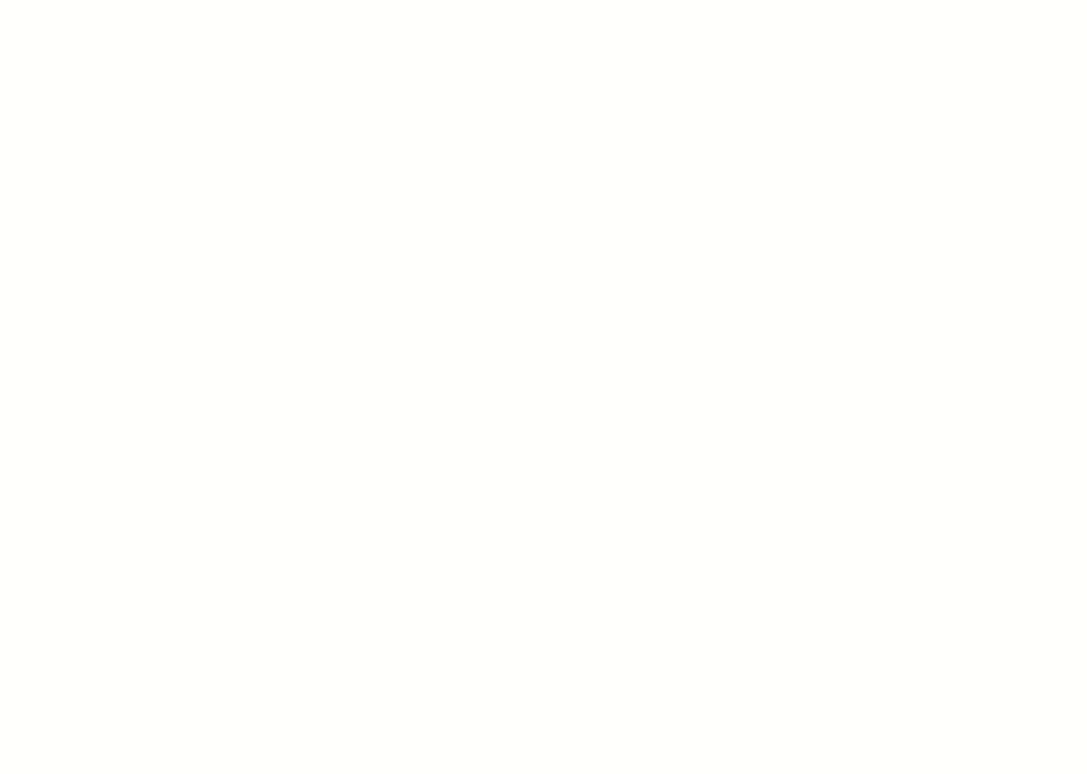
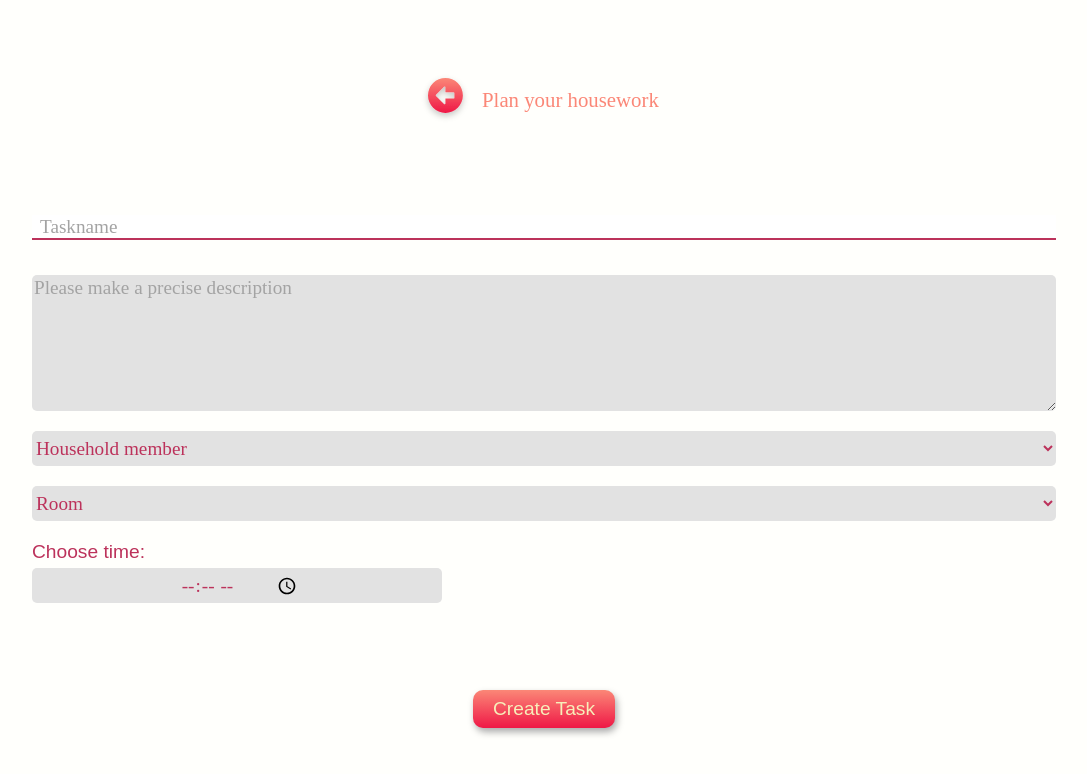
Before and after one commit to rokoc003/tidy_app, a React (Create React App) app in the folder client/: page /housework in a window 1280 px wide. Shown: the top 774 px of the page, without its empty margins (96-1183 px from the left). Built offline with nearby package versions, Linux system fonts and the light colour scheme.

Commit message:
Housework page  (#32)
* Add route to housework page

* Create two components for housework page

* Modify styling of components

* Import SVG

* Create Wrapper for Icon and Header

* Create select component

* Add first content to page

```diff
--- a/client/src/App.js
+++ b/client/src/App.js
@@ -5,6 +5,7 @@
 import Signup from '../src/pages/Signup';
 import Household from '../src/pages/Household';
 import Home from '../src/pages/Home';
+import Housework from '../src/pages/Housework';
 import Overview from '../src/pages/Overview';
 
 function App() {
@@ -24,6 +25,9 @@
         <Route exact path="/home">
           <Home />
         </Route>
+        <Route exact path="/housework">
+          <Housework />
+        </Route>
         <Route exact path="/list">
           <Overview />
         </Route>
--- /dev/null
+++ b/client/src/components/CaptionWrapper.js
@@ -0,0 +1,10 @@
+import styled from '@emotion/styled';
+
+const CaptionWrapper = styled.div`
+  display: flex;
+  flex-direction: row;
+  align-items: center;
+  margin: auto 0px;
+`;
+
+export default CaptionWrapper;
--- /dev/null
+++ b/client/src/components/DateInputWithCaption.js
@@ -0,0 +1,31 @@
+import React from 'react';
+import styled from '@emotion/styled';
+import InputCircle from './InputCircle';
+import InputCaption from './InputCaption';
+import InputContainer from './InputContainer';
+import colors from '../utils/colors';
+
+const DateContainer = styled(InputContainer)`
+  display: flex;
+  justify-content: center;
+`;
+const DateCaption = styled(InputCaption)`
+  color: ${colors.inputFont};
+`;
+
+const DateInput = styled(InputCircle)`
+  width: 40%;
+  font: 1.3rem;
+  padding-left: 15px;
+`;
+
+function DateInputWithCaption() {
+  return (
+    <DateContainer>
+      <DateCaption htmlFor="date">Choose time:</DateCaption>
+      <DateInput type="time" />
+    </DateContainer>
+  );
+}
+
+export default DateInputWithCaption;
--- a/client/src/components/InputCircle.js
+++ b/client/src/components/InputCircle.js
@@ -7,6 +7,7 @@
   height: 35px;
   background-color: ${colors.inputBackground};
   border-radius: 5px;
+  font: 400 1.2rem 'Ubuntu';
 `;
 
 export default InputCircle;
--- a/client/src/components/InputContainer.js
+++ b/client/src/components/InputContainer.js
@@ -5,6 +5,7 @@
   flex-direction: column;
   margin: 10px 0px;
   flex-basis: 100%;
+  width: 80%;
 `;
 
 export default InputContainer;
--- a/client/src/components/InputLine.js
+++ b/client/src/components/InputLine.js
@@ -7,6 +7,7 @@
   height: 25px;
   border-bottom: 2px solid ${colors.InputLine};
   margin-bottom: 15px;
+  font: 400 1.2rem 'Ubuntu';
 `;
 
 export default InputLine;
--- a/client/src/components/PageCaption.js
+++ b/client/src/components/PageCaption.js
@@ -3,7 +3,7 @@
 
 const PageCaption = styled.h1`
   color: ${colors.captionFont};
-  margin: 10px 0px;
+  margin: 10px;
   font: 500 1.3rem 'Ubuntu';
 `;
 
--- /dev/null
+++ b/client/src/components/Select.js
@@ -0,0 +1,16 @@
+import styled from '@emotion/styled';
+import colors from '../utils/colors';
+
+const Select = styled.select`
+  font: 400 1.2rem 'Ubuntu';
+  border-radius: 5px;
+  background-color: ${colors.inputBackground};
+  border: none;
+  height: 35px;
+  color: ${colors.inputFont};
+  &:focus {
+    outline: none;
+  }
+`;
+
+export default Select;
--- /dev/null
+++ b/client/src/components/TaskDescription.js
@@ -0,0 +1,18 @@
+import styled from '@emotion/styled';
+import colors from '../utils/colors';
+
+const TaskDescription = styled.textarea`
+  background-color: ${colors.inputBackground};
+  color: ${colors.inputFont};
+  font: 400 1.2rem 'Ubuntu';
+  border-radius: 5px;
+  border: none;
+  ::placeholder {
+    color: ${colors.inputPlaceholderFont};
+  }
+  &:focus {
+    outline: none;
+  }
+`;
+
+export default TaskDescription;
--- a/client/src/pages/Housework.js
+++ b/client/src/pages/Housework.js
@@ -0,0 +1,67 @@
+import React, { useState } from 'react';
+import { Link } from 'react-router-dom';
+import PageContainer from '../components/PageContainer';
+import PageCaption from '../components/PageCaption';
+import ButtonContainer from '../components/ButtonContainer';
+import Button from '../components/Button';
+import InputContainer from '../components/InputContainer';
+import InputLine from '../components/InputLine';
+import DateInputWithCaption from '../components/DateInputWithCaption';
+import CaptionWrapper from '../components/CaptionWrapper';
+import TaskDescription from '../components/TaskDescription';
+import Select from '../components/Select';
+import { ReactComponent as ArrowButton } from '../assets/icons/Icon-arrow.svg';
+
+function Housework() {
+  const [taskname, setTaskName] = useState('');
+  const [description, setDescription] = useState('');
+
+  return (
+    <PageContainer>
+      <CaptionWrapper>
+        <Link to="/home">
+          <ArrowButton />
+        </Link>
+        <PageCaption>Plan your housework</PageCaption>
+      </CaptionWrapper>
+      <InputContainer>
+        <InputLine
+          value={taskname}
+          onChange={(event) => setTaskName(event.target.value)}
+          type="text"
+          placeholder="Taskname"
+        />
+      </InputContainer>
+      <InputContainer>
+        <TaskDescription
+          rows="6"
+          value={description}
+          onChange={(event) => setDescription(event.target.value)}
+          type="text"
+          placeholder="Please make a precise description"
+        />
+      </InputContainer>
+      <InputContainer>
+        <Select name="members">
+          <option value="jane">Household member</option>
+          <option value="jane">Jane</option>
+          <option value="john">John</option>
+        </Select>
+      </InputContainer>
+      <InputContainer>
+        <Select name="rooms">
+          <option value="">Room</option>
+          <option value="bathroom">bathroom</option>
+          <option value="living room">living room</option>
+          <option value="kitchen">kitchen</option>
+        </Select>
+      </InputContainer>
+      <DateInputWithCaption />
+      <ButtonContainer>
+        <Button>Create Task</Button>
+      </ButtonContainer>
+    </PageContainer>
+  );
+}
+
+export default Housework;
```
Also changed, not shown: client/src/assets/icons/Icon-arrow.svg (added).
